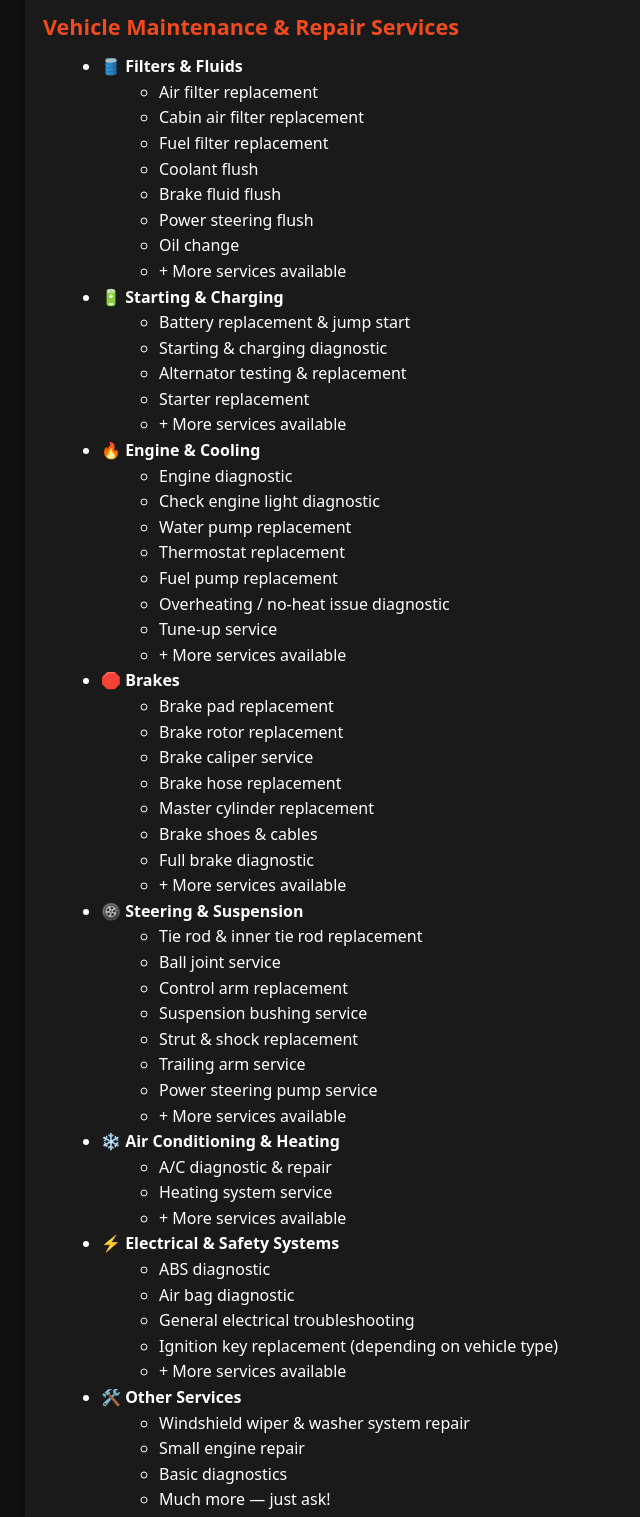
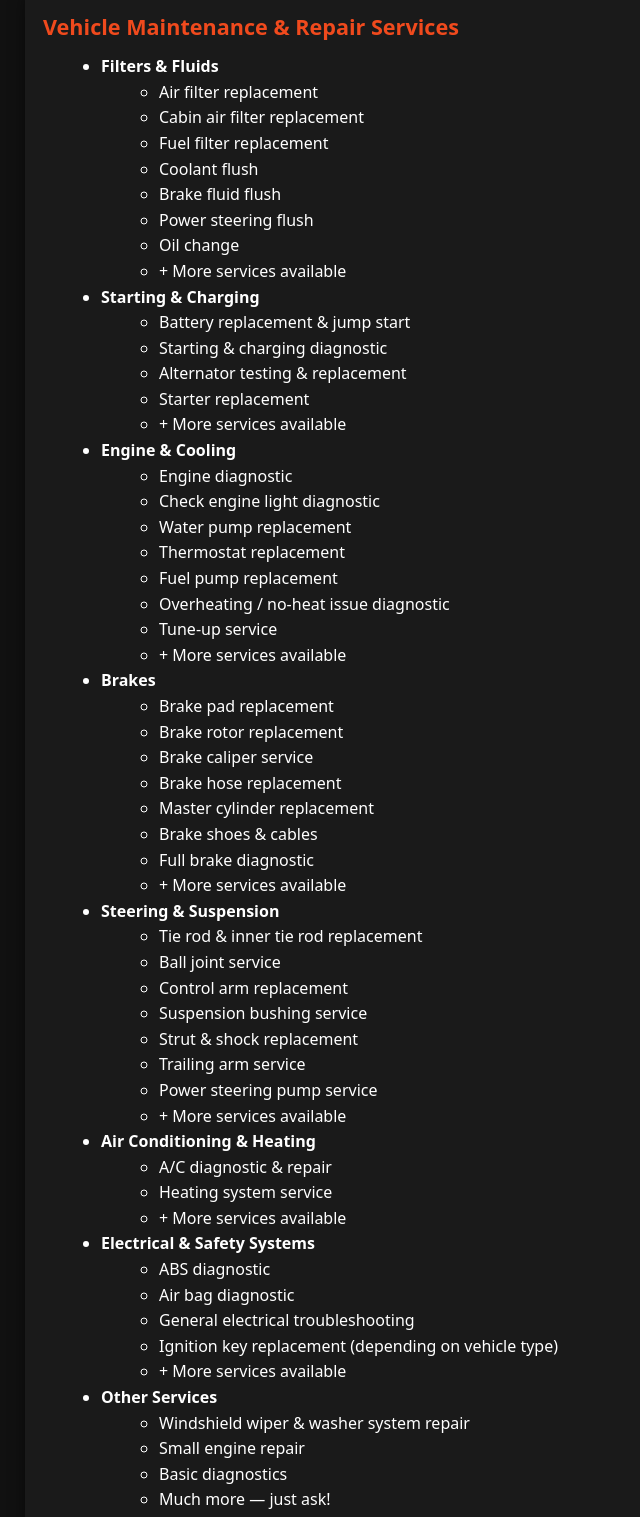
Before and after one commit to vehicles-tips/vehicles-tips.github.io, a plain HTML site: page index.html in a window 1280 px wide. Shown: the part 1231-2748 px from the top of the page, without its empty margins (151-791 px from the left). Drawn offline with Linux system fonts and the light colour scheme.

Commit message:
Update index.html

```diff
--- a/index.html
+++ b/index.html
@@ -194,11 +194,11 @@
       </div>
     </div>
 
-   <!-- Services -->
+<!-- Services -->
 <section id="services">
   <h2>Vehicle Maintenance &amp; Repair Services</h2>
   <ul>
-    <li><strong>🛢️ Filters &amp; Fluids</strong>
+    <li><strong>Filters &amp; Fluids</strong>
       <ul>
         <li>Air filter replacement</li>
         <li>Cabin air filter replacement</li>
@@ -211,7 +211,7 @@
       </ul>
     </li>
 
-    <li><strong>🔋 Starting &amp; Charging</strong>
+    <li><strong>Starting &amp; Charging</strong>
       <ul>
         <li>Battery replacement &amp; jump start</li>
         <li>Starting &amp; charging diagnostic</li>
@@ -221,7 +221,7 @@
       </ul>
     </li>
 
-    <li><strong>🔥 Engine &amp; Cooling</strong>
+    <li><strong>Engine &amp; Cooling</strong>
       <ul>
         <li>Engine diagnostic</li>
         <li>Check engine light diagnostic</li>
@@ -234,7 +234,7 @@
       </ul>
     </li>
 
-    <li><strong>🛑 Brakes</strong>
+    <li><strong>Brakes</strong>
       <ul>
         <li>Brake pad replacement</li>
         <li>Brake rotor replacement</li>
@@ -247,7 +247,7 @@
       </ul>
     </li>
 
-    <li><strong>🛞 Steering &amp; Suspension</strong>
+    <li><strong>Steering &amp; Suspension</strong>
       <ul>
         <li>Tie rod &amp; inner tie rod replacement</li>
         <li>Ball joint service</li>
@@ -260,7 +260,7 @@
       </ul>
     </li>
 
-    <li><strong>❄️ Air Conditioning &amp; Heating</strong>
+    <li><strong>Air Conditioning &amp; Heating</strong>
       <ul>
         <li>A/C diagnostic &amp; repair</li>
         <li>Heating system service</li>
@@ -268,7 +268,7 @@
       </ul>
     </li>
 
-    <li><strong>⚡ Electrical &amp; Safety Systems</strong>
+    <li><strong>Electrical &amp; Safety Systems</strong>
       <ul>
         <li>ABS diagnostic</li>
         <li>Air bag diagnostic</li>
@@ -278,7 +278,7 @@
       </ul>
     </li>
 
-    <li><strong>🛠️ Other Services</strong>
+    <li><strong>Other Services</strong>
       <ul>
         <li>Windshield wiper &amp; washer system repair</li>
         <li>Small engine repair</li>
@@ -290,7 +290,7 @@
 </section>
 
 <!-- Notes Box -->
-<div style="background:#fafafa; border:1px solid #ddd; border-radius:8px; padding:15px; margin-top:20px; color:#555; box-shadow: 0 2px 10px rgba(0, 0, 0, 0.08);">
+<div style="background:#f7f7f7; border:1px solid #ddd; border-radius:8px; padding:15px; margin-top:20px; color:#555;">
   <p>💡 <em>Note: Standard services are labor only. Parts not included.
   A <strong>fluid disposal / old parts fee</strong> starting at <strong>$10</strong> may apply.
   If you prefer to keep your old parts or fluids, no disposal fee will be charged.</em></p>
@@ -308,7 +308,13 @@
   Please be sure to verify part numbers and details before purchase, as labor is not refundable if parts are incorrect.
   Warranties for customer-supplied parts must be handled with the supplier.</em></p>
 </div>
+
+<!-- Warranty & Policies (single orange button) -->
+<div class="info-buttons" style="margin-top:15px;">
+  <a href="policies.html" class="btn">Warranty &amp; Policies</a>
+</div>
 </section>
+
 
 
     <!-- Vehicle Analysis -->
```
